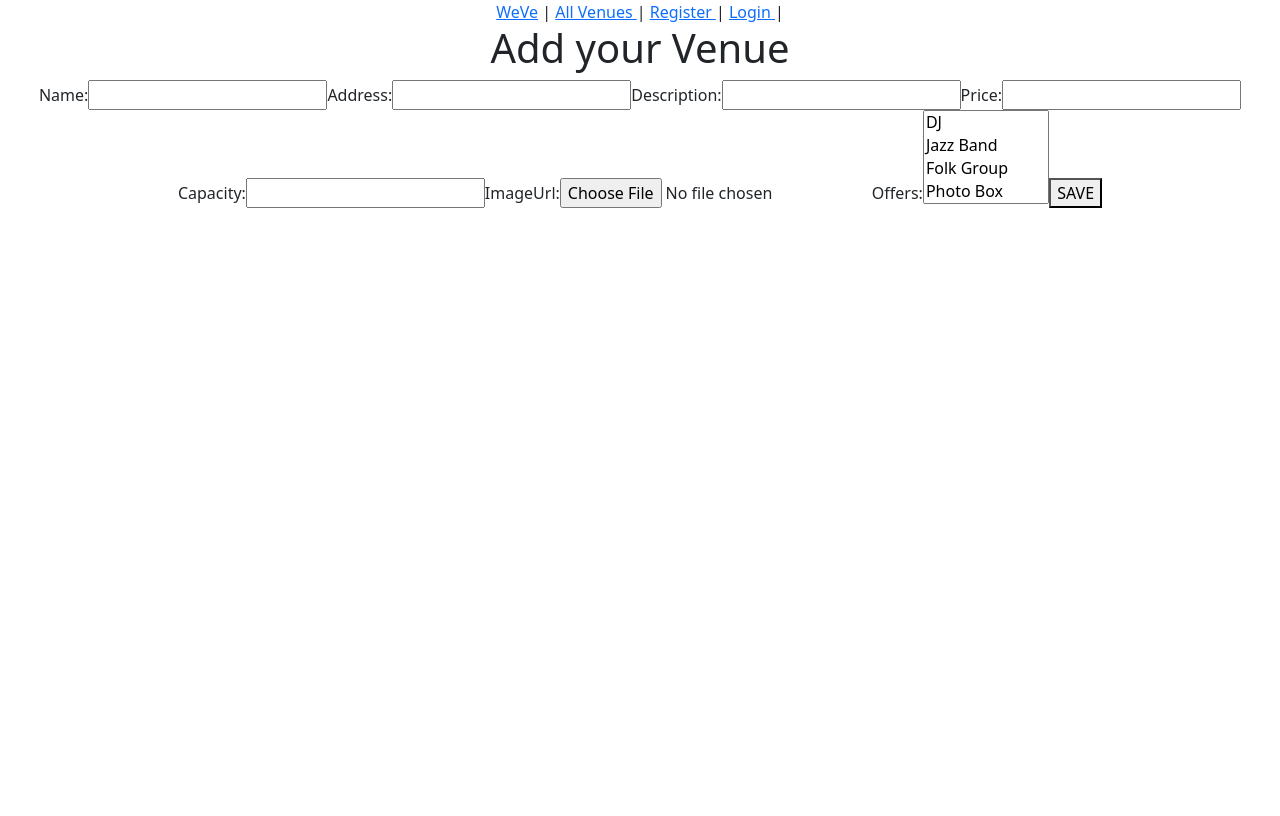
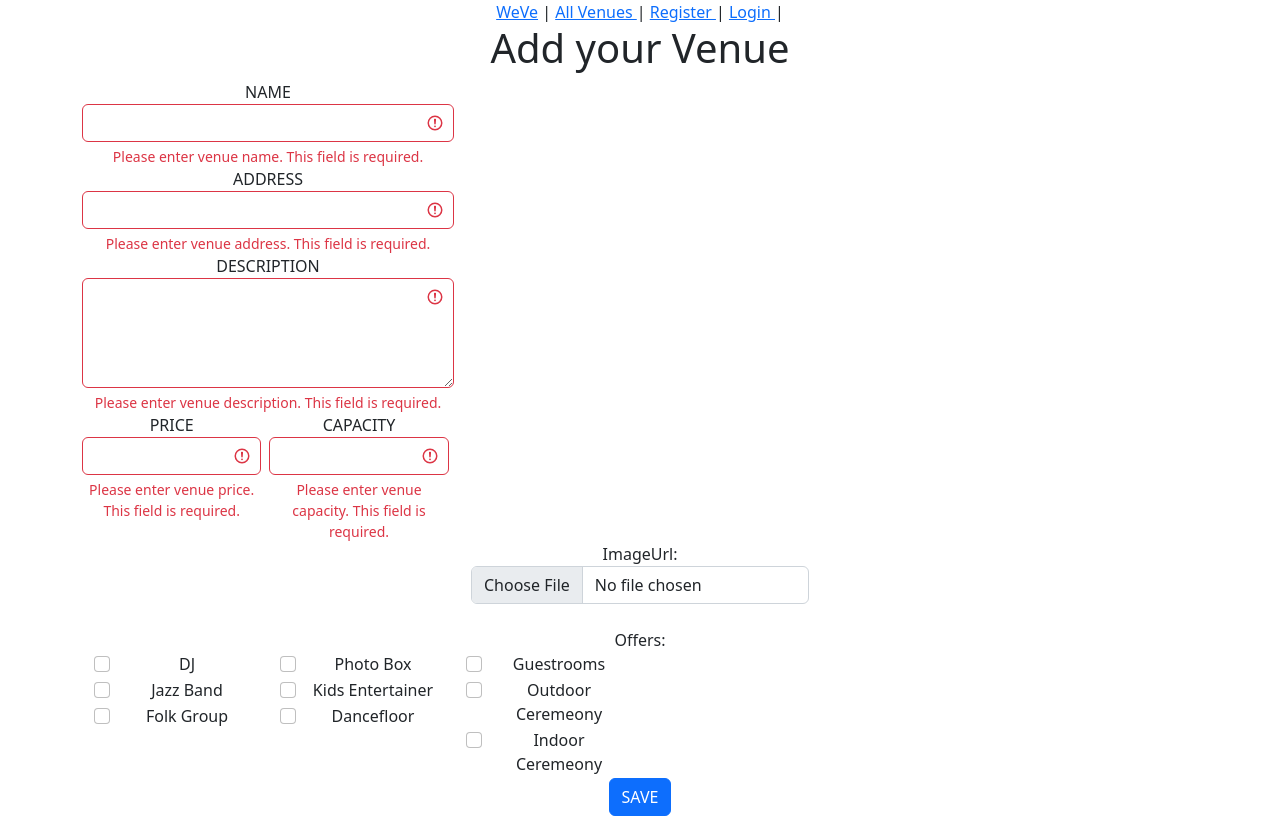
Before and after one commit to tulip-hunters/weve-wedding-planner-app-client, a React (Create React App) app: page /venues/create in a window 1280 px wide. Built offline with nearby package versions, Linux system fonts and the light colour scheme; no server answers.

Commit message:
add structure to add venue component

```diff
--- a/src/components/AddVenue.js
+++ b/src/components/AddVenue.js
@@ -2,7 +2,6 @@ import axios from "axios";
 import { useContext, useState } from "react";
 import { useNavigate } from "react-router-dom";
 import { AuthContext } from "../context/auth.context";
-
 
 function AddVenue(props) {
   const { isLoggedIn, user } = useContext(AuthContext);
@@ -13,7 +12,7 @@ function AddVenue(props) {
   const [capacity, setCapacity] = useState("");
   const [imageUrl, setImageUrl] = useState("");
   const [offers, setOffers] = useState([]);
-    const navigate =  useNavigate();
+  const navigate = useNavigate();
 
   // ******** this method handles the file upload ********
   const handleFileUpload = (event) => {
@@ -33,27 +32,25 @@ function AddVenue(props) {
   };
 
   const handleSubmit = (event) => {
-
     event.preventDefault();
 
     const newVenue = {
-
       name,
       description,
       address,
       price,
       capacity,
       imageUrl,
-            offers
+      offers,
     };
     const storedToken = localStorage.getItem("authToken");
 
-
-        axios.post(`${process.env.REACT_APP_APIURL}/api/venues`, newVenue, {
+    axios
+      .post(`${process.env.REACT_APP_APIURL}/api/venues`, newVenue, {
         headers: { Authorization: `Bearer ${storedToken}` },
       })
 
-        .then((response)=> {
+      .then((response) => {
         setName("");
         setAddress("");
         setDescription("");
@@ -62,73 +59,136 @@ const handleSubmit = (event) => {
         setOffers([]);
         setImageUrl("");
 
-            navigate('/venues')
+        navigate("/venues");
       })
-        .catch(e => {
-            console.log('There was a problem while adding a new venue', e)
+      .catch((e) => {
+        console.log("There was a problem while adding a new venue", e);
       });
+  };
 
+  // Move this function outside of handleSubmit function
+  const handleOfferChange = (event) => {
+    const offerValue = event.target.value;
+    if (event.target.checked) {
+      // If checkbox is checked, add the offer to the offers state
+      setOffers([...offers, offerValue]);
+    } else {
+      // If checkbox is unchecked, remove the offer from the offers state
+      setOffers(offers.filter((offer) => offer !== offerValue));
+    }
+  };
+
+  return (
+   <div className="container">
+       <div>
+      <div className="col-12 mx-auto">
+      <h1 className="text-center">Add your Venue</h1>
+      <form onSubmit={handleSubmit} className="col">
+        <div className="col-md-4  was-validated ">
+          <span htmlFor="validationTextarea" className="form-label">NAME</span>
+            <input type="text" className="form-control  is-valid"  name="name" id="validationTextarea" value={name} onChange={(event) => { setName(event.target.value); }} required />
+            <div className="invalid-feedback">
+              Please enter venue name. This field is required.
+            </div>
+           </div>
+
+           <div className="col-md-4  was-validated ">
+          <span htmlFor="validationTextarea" className="form-label">ADDRESS</span>
+            <input type="text" className="form-control is-valid" name="address" id="validationTextarea" value={address} onChange={(event) => { setAddress(event.target.value); }} required />
+            <div className="invalid-feedback">
+              Please enter venue address. This field is required.
+            </div>
+           </div>
+
+           <div className="col-md-4  was-validated ">
+           <span htmlFor="validationTextarea" className="form-label">DESCRIPTION</span>
+            <textarea type="text" className="form-control is-valid" name="DESCRIPTION" id="validationTextarea" rows="4" value={description} onChange={(event) => { setDescription(event.target.value); }} required />
+            <div className="invalid-feedback">
+              Please enter venue description. This field is required.
+            </div>
+          </div>
+<div className="row g-2">
+<div className="col-2  was-validated ">
+<span htmlFor="validationTextarea" className="form-label">PRICE</span>
+
+            <input type="number" className="form-control is-valid" name="price" value={price} onChange={(event) => { setPrice(event.target.value); }} required />
+            <div className="invalid-feedback">
+              Please enter venue price. This field is required.
+            </div>
+</div> <div className="col-2  was-validated ">
+           <span htmlFor="validationTextarea" className="form-label">CAPACITY</span>
+
+            <input type="number" className="form-control is-valid" name="capacity" value={capacity} onChange={(event) => { setCapacity(event.target.value); }} required/>
+            <div className="invalid-feedback">
+              Please enter venue capacity. This field is required.
+            </div>
+</div>
+</div>
+          <div class="mb-3">
+            <label className="form-label">
+              ImageUrl:
+              <input type="file" className="form-control" name="imageUrl"  onChange={(event) => handleFileUpload(event)} />
+            </label>
+          </div>
+
+          <label className="container">
+            Offers:
+            <div className="row">
+            <div className="col-2">
+            <div className="form-check">
+              <input className="form-check-input" type="checkbox" name="offers" value="dj" checked={offers.includes("dj")} onChange={(event) => handleOfferChange(event)}  />
+              <label className="form-check-label text-left">DJ</label>
+            </div>
+            <div className="form-check">
+              <input className="form-check-input" type="checkbox" name="offers" value="jazz band" checked={offers.includes("jazz band")} onChange={(event) => handleOfferChange(event)} />
+              <label className="form-check-label text-left">Jazz Band</label>
+            </div>
+            <div className="form-check">
+              <input className="form-check-input" type="checkbox" name="offers"  value="folk group" checked={offers.includes("folk group")} onChange={(event) => handleOfferChange(event)} />
+              <label className="form-check-label text-left">Folk Group</label>
+            </div>
+            </div>
+            <div className="col-2">
+            <div className="form-check">
+              <input className="form-check-input" type="checkbox" name="offers"  value="photo box" checked={offers.includes("photo box")} onChange={(event) => handleOfferChange(event)} />
+              <label className="form-check-label text-left">Photo Box</label>
+            </div>
+            <div className="form-check">
+              <input className="form-check-input" type="checkbox" name="offers" value="kids entertainer"  checked={offers.includes("kids entertainer")} onChange={(event) => handleOfferChange(event)} />
+              <label className="form-check-label text-left">Kids Entertainer</label>
+            </div>
+            <div className="form-check">
+              <input className="form-check-input" type="checkbox" name="offers" value="dancefloor" checked={offers.includes("dancefloor")} onChange={(event) => handleOfferChange(event)}  />
+              <label className="form-check-label text-left">Dancefloor</label>
+            </div>
+            </div>
+            <div className="col-2">
+            <div className="form-check">
+              <input className="form-check-input" type="checkbox" name="offers" value="guestrooms" checked={offers.includes("guestrooms")} onChange={(event) => handleOfferChange(event)} />
+              <label className="form-check-label text-left">Guestrooms</label>
+            </div>
+            <div className="form-check">
+              <input
+                className="form-check-input" type="checkbox" name="offers" value="outdoor ceremeony" checked={offers.includes("outdoor ceremeony")} onChange={(event) => handleOfferChange(event)} />
+              <label className="form-check-label text-left">Outdoor Ceremeony</label>
+            </div>
+            <div className="form-check">
+              <input className="form-check-input" type="checkbox" name="offers" value="indoor ceremeony" checked={offers.includes("indoor ceremeony")} onChange={(event) => handleOfferChange(event)} />
+              <label className="form-check-label text-left">Indoor Ceremeony</label>
+            </div>
+            </div>
+            </div>
+          </label>
+          <div>
+            <button className="btn btn-primary"> SAVE </button>
+          </div>
+
+      </form>
+    </div>
+    </div>
+    </div>
+
+  );
 }
 
-return(
-<>
-
-
-     <h1>Add your Venue</h1>
-     <form onSubmit={handleSubmit}>
-     <div>
-      <label>
-        Name:
-        <input type='text' className="form-to-create" name="name" value={name} onChange={(event) => {setName(event.target.value)}}  />
-      </label>
-
-      <label>
-        Address:
-        <input type='text' className="form-to-create" name="address" value={address} onChange={(event) => {setAddress(event.target.value)}}  />
-      </label>
-
-      <label>
-        Description:
-        <input type='text' className="form-to-create" name="description" value={description} onChange={(event) => {setDescription(event.target.value)}}  />
-      </label>
-
-      <label>
-        Price:
-        <input type='number' className="form-to-create" name="price" value={price} onChange={(event) => {setPrice(event.target.value)}}  />
-      </label>
-
-      <label>
-        Capacity:
-        <input type='number' className="form-to-create" name="capacity" value={capacity} onChange={(event) => {setCapacity(event.target.value)}}  />
-      </label>
-
-      <label>
-        ImageUrl:
-        <input type='file' className="form-to-create" name="imageUrl" onChange={(event) => handleFileUpload(event)}  />
-      </label>
-
-      <label>
-  Offers:
-  <select className="form-to-create" name="offers" multiple value={offers} onChange={(event) => {setOffers(Array.from(event.target.selectedOptions, option => option.value))}}>
-    <option value="dj">DJ</option>
-    <option value="jazz band">Jazz Band</option>
-    <option value="folk group">Folk Group</option>
-    <option value="photo box">Photo Box</option>
-    <option value="kids entertainer">Kids Entertainer</option>
-
-
-    {/* Add other enum values as options */}
-  </select>
-</label>
-
-    <button> SAVE </button>
-    </div>
-</form>
-    </>
-
-)
-
-}
-
-
 export default AddVenue;
```
Lines whose indentation alone changed are shown as unchanged.
